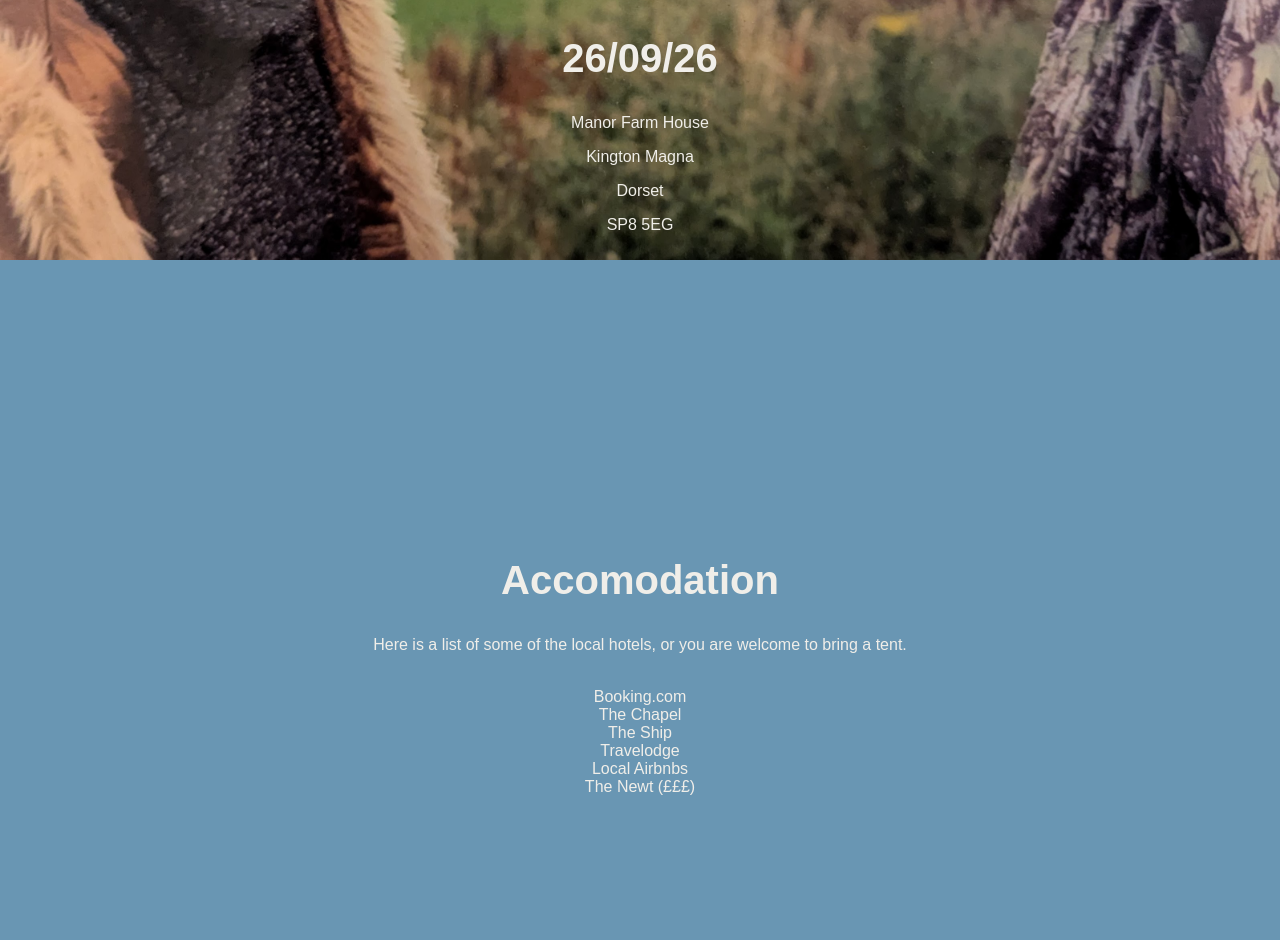
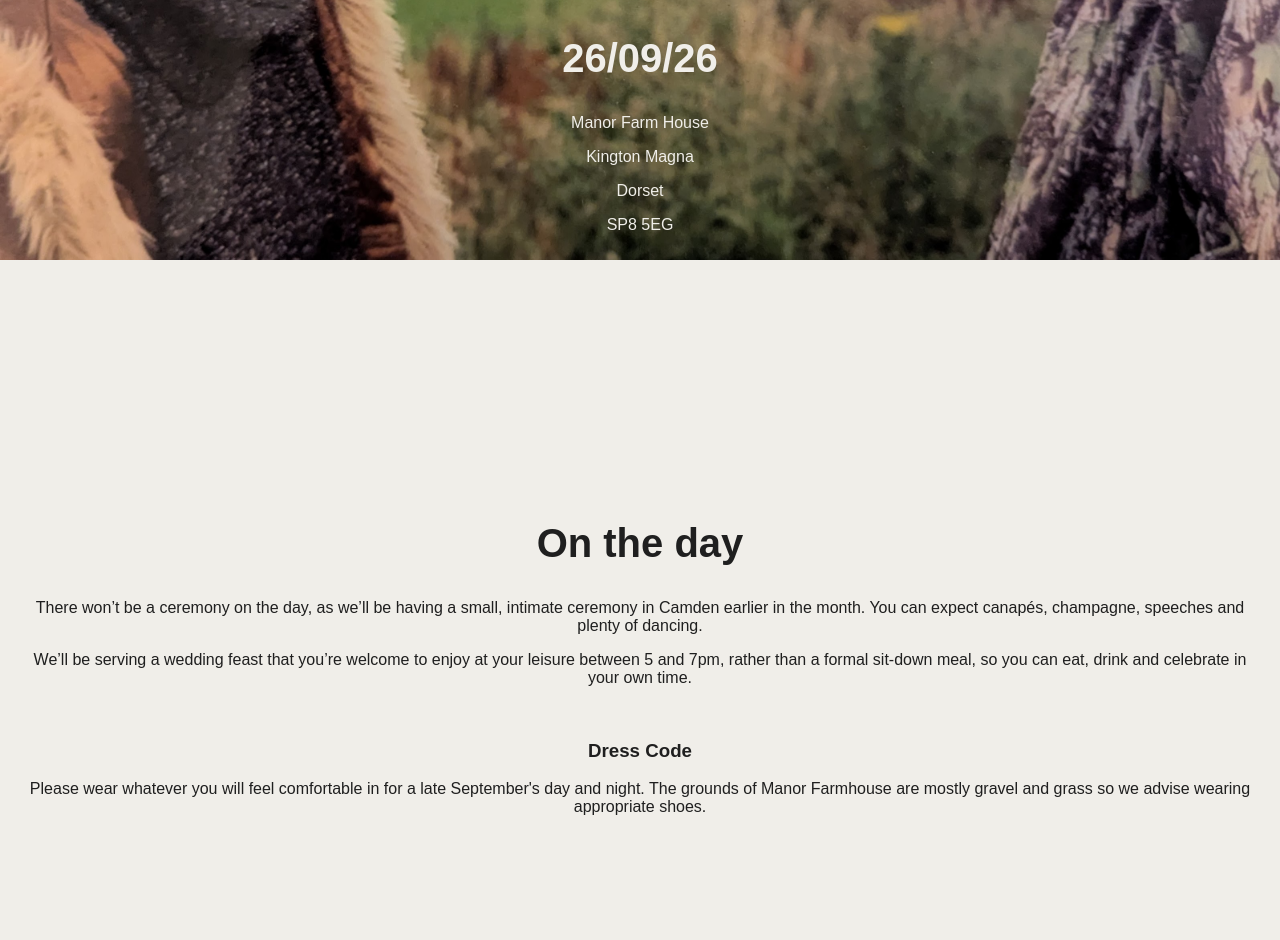
Before and after one commit to samrut/Wedding, a plain HTML site: page index.html in a window 1280 px wide. Shown: the part 540-1480 px from the top of the page. Drawn offline with Linux system fonts and the light colour scheme; a web font is replaced by a local one.

Commit message:
Add on the day

```diff
--- a/css.css
+++ b/css.css
@@ -52,7 +52,7 @@ section{
   justify-content: center;
 }
 .blue{
-  background-color: #6996B3;
+  background-color: #657147;
   color: #F0EEE9;
 }
 .bottom{
--- a/index.html
+++ b/index.html
@@ -17,8 +17,17 @@
 				<p>SP8 5EG</p>
       </div>
     </section>
-
-    <section class="blue">
+    <section>
+      <div class="pad">
+        <h2>On the day</h2>
+        <p>There won’t be a ceremony on the day, as we’ll be having a small, intimate ceremony in Camden earlier in the month. You can expect canapés, champagne, speeches and plenty of dancing. </p>
+        <p>We’ll be serving a wedding feast that you’re welcome to enjoy at your leisure between 5 and 7pm, rather than a formal sit-down meal, so you can eat, drink and celebrate in your own time.</p>
+        <br>
+        <h3>Dress Code</h3>
+        <p>Please wear whatever you will feel comfortable in for a late September's day and night. The grounds of Manor Farmhouse are mostly gravel and grass so we advise wearing appropriate shoes.</p>
+      </div>
+    </section>
+     <section class="blue">
       <div class="pad">
         <h2>Accomodation</h2>
         <p>Here is a list of some of the local hotels, or you are welcome to bring a tent.</p>
@@ -34,17 +43,10 @@
 		  </div>
 
     </section>
-<!--
-    <section>
-      <div class="pad">
-        <h2>What to expect on the day</h2>
-        <p>2pm - Arrival and Canapes</p>
-        <p>5pm - Food Available</p>
-      </div>
-    </section>
-    <section class="blue">
+    <!--<section>
       <div class="pad">
         <h2>TAXIS</h2>
+        <p>As this is a rural area, arranging and pre-booking a taxi for your departure is essential.</p>
         <p> This is not an exhaustive list, other local taxi firms are available</p>
         <ul>
           <li>Ace Taxis - 01747 821111</li>
@@ -55,6 +57,7 @@
         </ul>
       </div>
     </section> -->
+
 <script>
   function randomizeH1Letters() {
     const h1 = document.querySelector('h1');
```
